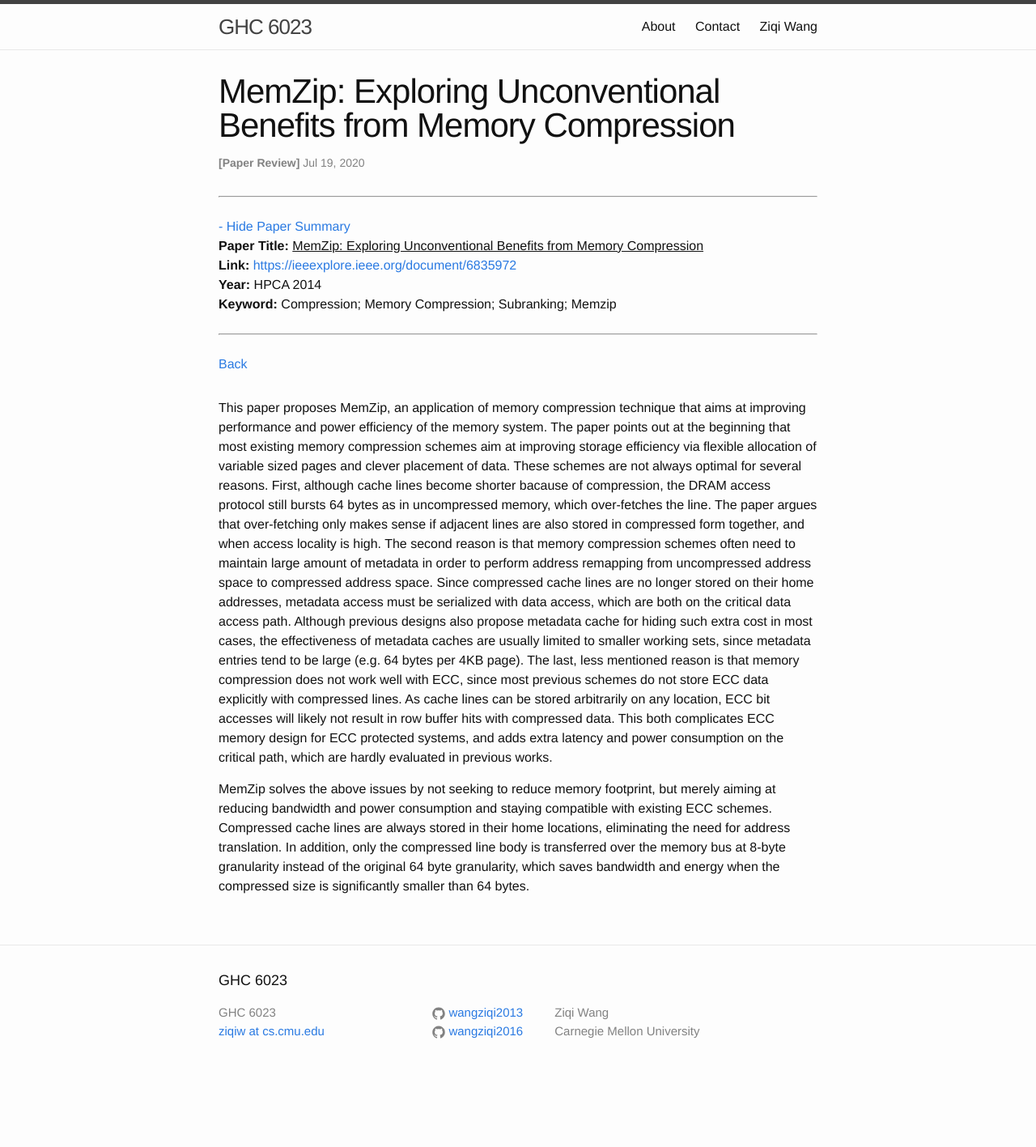
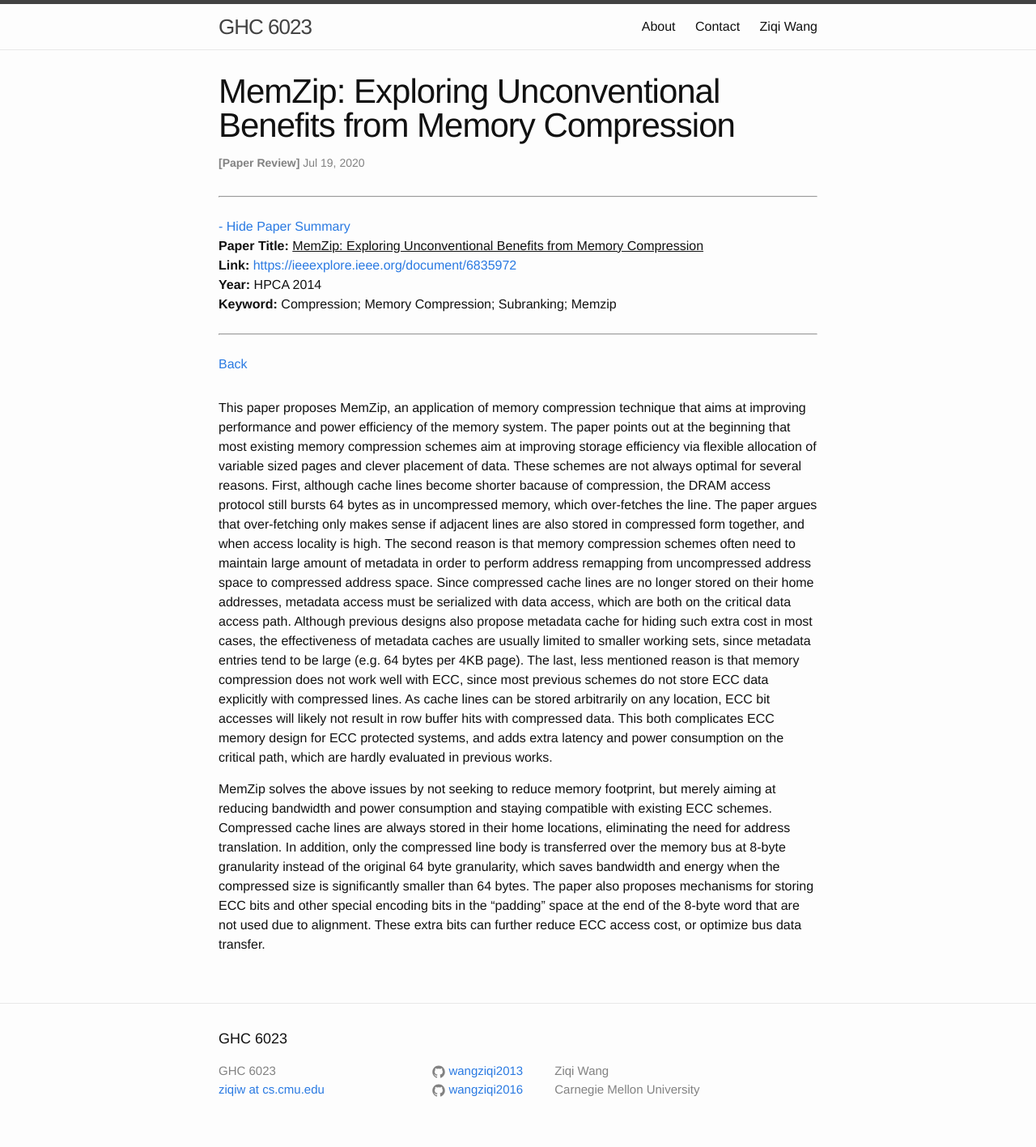
Before and after one commit to wangziqi2013/wangziqi2013.github.io, a Jekyll site: the page built from _posts/2020-07-18-memzip.markdown, in a window 1280 px wide. Shown: the whole page at 81% size. Built offline with Jekyll 4.4.1, drawn with Linux system fonts in a browser that asks for light colours; before the commit the page ends 1345 px from its top, so only the background shows below that.

Commit message:
Finish solution

```diff
--- a/_posts/2020-07-18-memzip.markdown
+++ b/_posts/2020-07-18-memzip.markdown
@@ -35,3 +35,6 @@ power consumption and staying compatible with existing ECC schemes. Compressed c
 home locations, eliminating the need for address translation. In addition, only the compressed line body is transferred
 over the memory bus at 8-byte granularity instead of the original 64 byte granularity, which saves bandwidth and energy
 when the compressed size is significantly smaller than 64 bytes.
+The paper also proposes mechanisms for storing ECC bits and other special encoding bits in the "padding" space at the
+end of the 8-byte word that are not used due to alignment.
+These extra bits can further reduce ECC access cost, or optimize bus data transfer.
```
